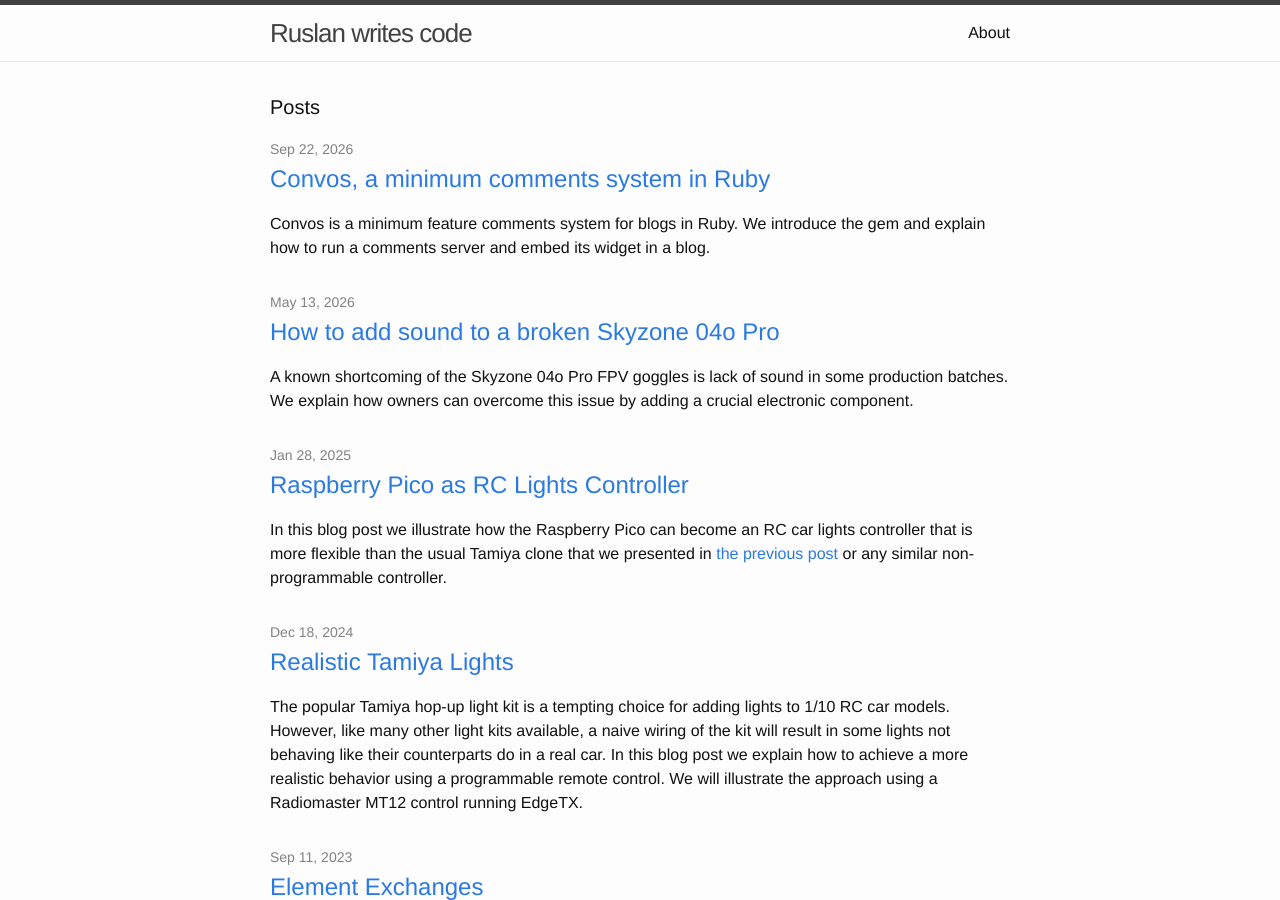
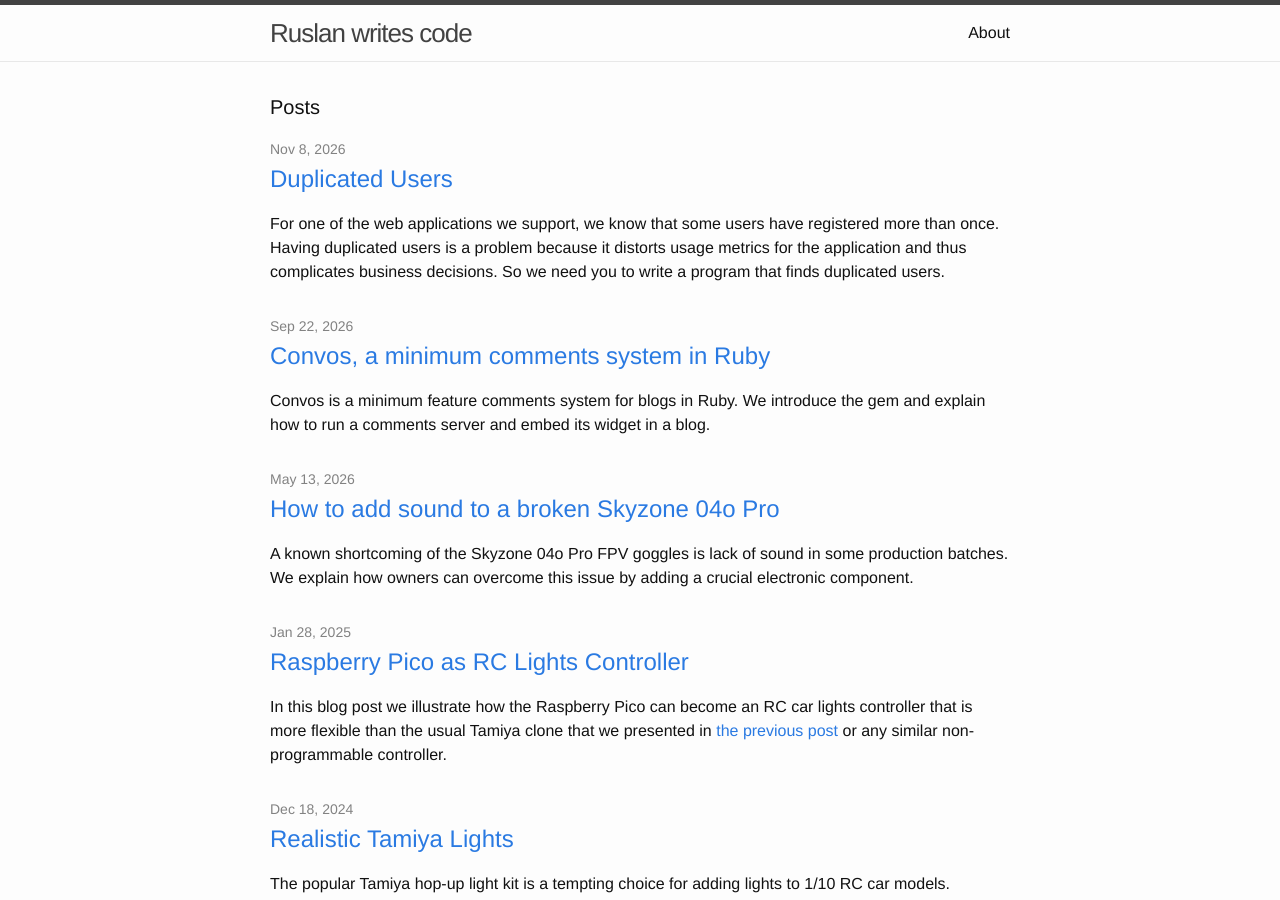
Before and after one commit to mrrusof/mrrusof.github.io, a Jekyll site: the page built from index.html, in a window 1280 px wide and 900 px high. Built offline with Jekyll 4.4.1, drawn with Linux system fonts in a browser that asks for light colours; formulas are drawn with MathJax 3; some of the changed lines change nothing that is shown; some of the changed text lies outside the part shown.

Commit message:
Write "Duplicated Users".

````diff
--- a/_includes/footer.html
+++ b/_includes/footer.html
@@ -9,7 +9,7 @@
         <ul class="contact-list">
 	  <li><a href="{{ "/feed.xml" | prepend: site.baseurl }}">Subscribe via RSS</a></li>
 	  <li>&nbsp;</li>
-	  <li>Copyright 2016-2025 Ruslan Ledesma</li>
+	  <li>Copyright 2016-2026 Ruslan Ledesma</li>
         </ul>
       </div>
 
--- /dev/null
+++ b/_posts/2026-11-08-duplicated-users.markdown
@@ -0,0 +1,455 @@
+---
+layout: post
+title: Duplicated Users
+date: 2026-11-08
+author: Ruslan Ledesma-Garza
+summary: For one of the web applications we support, we know that some users have registered more than once.  Having duplicated users is a problem because it distorts usage metrics for the application and thus complicates business decisions.  So we need you to write a program that finds duplicated users.
+---
+
+{{page.summary}}
+
+Because duplicated users rarely have the same values for all
+attributes, we want to assign a degree of similarity to users that are
+potential duplicates of each other.  So, we say that one user is a
+potential duplicate of another if they have the same value for at
+least one attribute.  We also say that one user has a low similarity
+with another if they only share one attribute, a medium similarity if
+they share two attributes and a high similarity if they share three or
+more.
+
+**Input.**
+The input is a CSV file of users as in the following example.  The
+input comes into the program via stdin.  The rows are sorted by
+user id in ascending order.
+
+```asciidoc
+id,first_name,last_name,email,zip_code,address
+1,A,S,ana@example.com,,123 Maple St.
+2,A,Sanchez,ana@example.com,48271,123 Maple St.
+3,Alicia,S,alicia@example.com,48271,
+4,Carlos,M,carlos@example.com,64753,654 Pamela Dr.
+```
+
+**Output.** For the example input, the output is the following CSV.
+The program prints the CSV to stdout.  Each line relates two potential
+duplicate users such that `id1` is canonical and indicates how similar
+they are ("High", "Medium", "Low").  A user is canonical if it is the
+smallest id for a given set of similar users. For example, user 1 is
+canonical for the set of users `{1, 2}`.  Users may appear at most
+once in column `id2` and they are paired with the most similar
+canonical user, breaking ties by choosing the smallest id.  Users
+without potential duplicates do not appear in the output.  No user
+appears in columns `id1` and `id2` of the same row.  The output rows are sorted by column `id2`.
+
+```asciidoc
+id1,id2,similarity
+1,2,High
+1,3,Low
+```
+
+# Naive Approach
+
+We approach the problem by indexing users by their attributes and then
+we use the indices to find for each user the most similar and smallest
+user.
+
+We now illustrate the approach on the example input CSV.
+
+The indexing consists in mapping each value of each column to the set
+of users that have that value.  We build the index $@I_k@$ for the
+k-th column in the following way.  For each value $@v@$ in the k-th
+column, assign $@v@$ to the empty set, $@I_k(v) := \lbrace\rbrace@$.
+Then visit each cell in the k-th column from the first row to the
+last.  When visiting a cell with value $@v@$, add the id $@i@$ of the
+corresponding user to the set $@I_k(v)@$, $@I_k(v) := I_k(v) \cup
+\lbrace i \rbrace@$.  For example, the indices for the example input
+CSV are the following.
+
+```asciidoc
+first_name
+A      -> {1, 2}
+Alicia -> {3}
+Carlos -> {4}
+
+last_name
+S       -> {1, 3}
+Sanchez -> {2}
+M       -> {4}
+
+email
+ana@example.com    -> {1, 2}
+alicia@example.com -> {3}
+carlos@example.com -> {4}
+
+zip_code
+<empty string> -> {1}
+48271          -> {2, 3}
+64753          -> {4}
+
+address
+'123 Maple St.'  -> {1, 2}
+<empty string>   -> {3}
+'654 Panela Dr.' -> {4}
+```
+
+For each user, we find the most similar and smallest user in the
+following way.  For the k-th attribute of the user, convert its value
+$@v@$ to the set of user ids $@I_k(v)@$ minus the id $@i@$ of the
+user, so $@I_k(v) \setminus \lbrace i \rbrace@$.  Select the user id
+that is most frequent, if there is a tie, then select the smallest id.
+For example, the sets of user ids corresponding to each attribute of
+each user of the input CSV are the following.
+
+```asciidoc
+TABLE OF SETS OF IDS
+---------------------------------------------------
+id  first_name  last_name  email  zip_code  address
+1   {2}         {3}        {2}    {}        {2}
+2   {1}         {}         {1}    {3}       {1}
+3   {}          {1}        {}     {2}       {}
+4   {}          {}         {}     {}        {}
+```
+
+Then the most frequent and smallest user id for each user and their
+similarity is as follows.
+
+```asciidoc
+user  most_frequent_and_smallest_user   similarity
+1     2                                 High
+2     1                                 High
+3     1                                 Low
+4     -                                 -
+```
+
+Using the previous result we can now print the answer in the following way.  First, discard those rows where the most frequent and smallest user is greater than the given user (for example, discard the first row) and also those rows where there is no most frequent and smallest user (for example, discard the last row).  Second, print the column of most frequent and smallest user as `id1` and the first column as `id2`.  The result is as in the example output.
+
+```asciidoc
+id1,id2,similarity
+1,2,High
+1,3,Low
+```
+
+This approach is naive because it takes $@O(n^2)@$, where $@n@$ is the
+number of input rows, to find the most frequent and smallest id for
+each user by inspecting the `TABLE OF SETS OF IDS`.  The worst case
+happens when each column has the same value for every user: each set
+in the `TABLE OF SETS OF IDS` contains $@n - 1@$ users so processing
+one user takes $@O(n)@$ time for a fixed set number of columns
+(meaning the number of columns remains constant across input CSV
+files).  The building of the indices is not problematic because it
+takes $@O(n)@$ for a fixed number of columns.
+
+
+# Solution Approach
+
+There is a way to achieve linear time $@O(n)@$ for a fixed number of
+columns.  The key to doing that is indexing subsets of columns instead
+of individual columns.  This indexing consists in mapping each of the
+$@2^k - 1@$ subsets of the $@k@$ input columns to one corresponding
+user.  Then when we lookup for the most frequent and smallest id for a
+given row, we consider the indices for subsets going from big to small
+subsets until we find a match.  Because the number of subsets is fixed
+when the number of columns $@k@$ is fixed, the building of indices and
+the finding of the smallest canonical user for each row each take
+linear time $@O(n)@$ on the number of rows $@n@$.
+
+We now illustrate the solution approach on the example input CSV.
+
+The indexing step produces one index for each subset of the input
+colums, except the `id` column, in the following way.  For each row
+from top to bottom of the input CSV, and for each subset of colums
+$@S@$, map the values $@v_1, ..., v_j@$ of the subset of columns to
+the user id $@i@$ of the row, $@I_S(v_1, ..., v_j) = i@$ when
+$@I_S(v_1, ..., v_j)@$ is unset.  For example, some of the indices we
+build for the example input CSV are the following.
+
+```asciidoc
+SUBSET {first_name, last_name, email, zip_code, address}:
+  (A, S, ana@example.com, '', '123 Maple St.')             -> 1
+  (A, Sanchez, ana@example.com, 48271, '123 Maple St.')    -> 2
+  (Alicia, S, alicia@example.com, 48271, '')               -> 3
+  (Carlos, M, carlos@example.com, 64753, '654 Pamela Dr.') -> 4
+
+...
+
+SUBSET {first_name, email, address}:
+  (A, ana@example.com, '123 Maple St.')          -> 1
+  (Alicia, alicia@example.com, '')               -> 3
+  (Carlos, carlos@example.com, '654 Pamela Dr.') -> 4
+
+...
+
+SUBSET {first_name, email}:
+  (A, ana@example.com)         -> 1
+  (Alicia, alicia@example.com) -> 3
+  (Carlos, carlos@example.com) -> 4
+
+...
+
+SUBSET {email, address}:
+  (ana@example.com, '123 Maple St.')     -> 1
+  (alicia@example.com, '')               -> 3
+  (carlos@example.com, '654 Pamela Dr.') -> 4
+
+...
+
+SUBSET {last_name}:
+  (S)       -> 1
+  (Sanchez) -> 2
+  (M)       -> 4
+
+...
+
+SUBSET {zip_code}:
+  ('')    -> 1
+  (48271) -> 2
+  (64753) -> 4
+
+...
+```
+
+With the indices for all subsets of columns, we now find the canonical
+id that is smallest for each of the rows of the input CSV, if it
+exists, in the following way.  Take one input row and apply the
+indices, from the biggest subset cardinality to smallest, until we
+find an id that is not the id of the given row.  For example, when we
+consider the second input row with id 2, we start by applying the
+index for the biggest subset `{first_name, last_name, email, zip_code,
+address}` and we get id 2 but that is the id of the row, so we
+continue.  Then we consider the indices for all subsets of cardinality
+4 and none returns a match for the row.  Then we consider the indices
+for subsets of cardinality 3 and find that the index for subset
+`{first_name, email, address}` returns id 1 because of the mapping
+`(A, ana@example.com, '123 Maple St.') -> 1`.  Because no other index
+of cardinality 3 return an id, we select as the canonical id for this
+row (user id 2).
+
+
+When multiple indices for the same subset cardinality return an id, we
+break ties by selecting the smallest id.  For example, when we
+consider row 3 (user id 3), we don't find a match until we consider
+the indices of cardinality 1.  We find two matches, index for
+`{last_name}` returns id 1 and index for `{zip_code}` returns id 2.
+We select the smallest id of the two and assign to row 3 (user id 3)
+the id 1 as its canonical user.
+
+Finally the result the same as in the example output CSV.
+
+
+# Implementation
+
+We implement the solution approach in Python as follows.  A critical
+implementation detail is that we hash the input cells so that we
+achieve constant time hash lookups.
+
+{% highlight python %}
+########################################
+# Read input
+
+def read_input_csv():
+    import sys
+    import csv
+
+    reader = csv.reader(sys.stdin)
+
+    _header = next(reader)
+
+    rows = []
+    for row in reader:
+        rows.append(row)
+
+    return rows
+
+
+########################################
+# Preprocessing input
+
+def hash_string(s):
+    # Hashing as 32-bit integer ensures that integer comparisons
+    # happen in constant time as opposed to linear time for bignums.
+    return abs(hash(s.strip())) & 0xFFFFFFFF
+
+
+def hash_rows(rows):
+    hashed_rows = []
+
+    for row in rows:
+        hashed_row = [int(row[0])]
+
+        for cell in row[1:]:
+            hashed_row.append(hash_string(cell))
+
+        hashed_rows.append(hashed_row)
+
+    return hashed_rows
+
+
+########################################
+# Indexing
+
+def count_cols(rows):
+    first = rows[0]
+    return len(first)
+
+
+def subsets_count_for_cardinality(cardinality):
+    return 2 ** cardinality
+
+
+def get_bits(n):
+    ones_count = 0
+    bits = []
+
+    while n > 0:
+        if n & 1 == 1:
+            ones_count += 1
+            bits.append(1)
+        else:
+            bits.append(0)
+
+        n = n >> 1
+
+    return [bits, ones_count]
+
+
+class SubsetIndex:
+    def __init__(self, index_id):
+        bits, ones_count = get_bits(index_id)
+
+        self.key_mask = bits
+        self.key_cardinality = ones_count
+        self.data = {}
+
+
+    def key_for_row(self, row):
+        key = []
+
+        for i, bit in enumerate(self.key_mask):
+            if bit == 1:
+                key.append(row[1 + i]) # skip the id, first colum
+
+        return tuple(key)
+
+
+    def put(self, row, v):
+        key = self.key_for_row(row)
+        self.data[key] = v
+
+
+    def get(self, row):
+        key = self.key_for_row(row)
+        return self.data.get(key)
+
+
+def init_indices(col_count):
+    all_indices = []
+    indices_by_cardinality = {}
+    subsets_count = subsets_count_for_cardinality(col_count - 1)
+
+    for i in range(1, subsets_count):
+        index = SubsetIndex(i)
+
+        indices_by_cardinality.setdefault(index.key_cardinality, [])
+        indices_by_cardinality[index.key_cardinality].append(index)
+
+        all_indices.append(index)
+
+    return [all_indices, indices_by_cardinality]
+
+
+def index(rows):
+    col_count = count_cols(rows)
+    all_indices, indices_by_cardinality = init_indices(col_count)
+
+    for row in rows:
+        for index in all_indices:
+            if index.get(row) is None:
+                row_id = row[0]
+                index.put(row, row_id)
+
+    return indices_by_cardinality
+
+
+########################################
+# Smallest canonical users/rows lookup
+
+def find_most_frequent_and_smallest_row(row, indices_by_cardinality):
+    row_id = row[0]
+    col_count = len(row)
+
+    for cardinality in range(col_count - 1, 0, -1):
+        most_frequent_and_smallest_row = None
+
+        for index in indices_by_cardinality[cardinality]:
+            similar_id = index.get(row)
+
+            if similar_id == row_id:
+                continue
+
+            if most_frequent_and_smallest_row is None or similar_id < most_frequent_and_smallest_row:
+                most_frequent_and_smallest_row = similar_id
+
+        if not most_frequent_and_smallest_row is None:
+            return [most_frequent_and_smallest_row, cardinality]
+
+    return [None, 0]
+
+
+def find_smallest_canonical_rows(rows, indices_by_cardinality):
+    result = []
+
+    for row in rows:
+        row_id = row[0]
+        smallest_canonical_row, similarity = find_most_frequent_and_smallest_row(row, indices_by_cardinality)
+
+        result.append([row_id, smallest_canonical_row, similarity])
+
+    return result
+
+
+########################################
+# Pretty printing
+
+def pretty_similarity_value(similarity):
+    if similarity < 2:
+        return 'Low'
+    elif similarity < 3:
+        return 'Medium'
+    else:
+        return 'High'
+
+
+def pretty_print(result_rows):
+    print("id1,id2,similarity")
+
+    for row in result_rows:
+        id1 = row[1]
+        id2 = row[0]
+        similarity = pretty_similarity_value(row[2])
+
+        if id1 is None:
+            continue
+
+        print(f"{id1},{id2},{similarity}")
+
+
+def main():
+    rows = read_input_csv()
+
+    if len(rows) == 0:
+        return
+
+    hashed_rows = hash_rows(rows)
+    indices_by_cardinality = index(hashed_rows)
+    rows_with_smallest_canonical_row = find_smallest_canonical_rows(hashed_rows, indices_by_cardinality)
+    pretty_print(rows_with_smallest_canonical_row)
+
+
+main()
+{% endhighlight %}
+
+
+{% include share.html %}
+
+
+{% include comments.html %}
````
